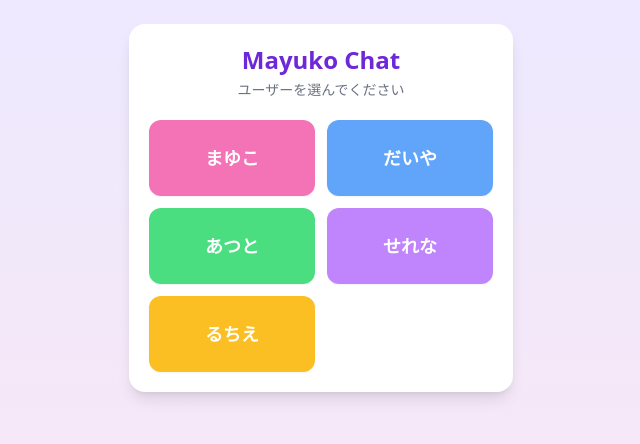
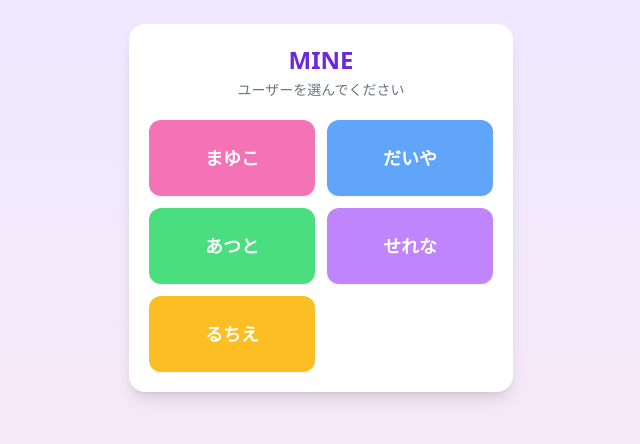
Before and after one commit to Hapiemon/Mayuko, a Next.js app: page / in a window 1280 px wide. Shown: the top 444 px of the page, without its empty margins (319-959 px from the left). Built offline with nearby package versions, Linux system fonts and the light colour scheme.

Commit message:
feat: rename application to MINE and update related metadata

```diff
--- a/package.json
+++ b/package.json
@@ -1,5 +1,5 @@
 {
-  "name": "mayuko-chat",
+  "name": "mine-chat",
   "version": "0.1.0",
   "private": true,
   "scripts": {
--- a/src/app/chat/page.tsx
+++ b/src/app/chat/page.tsx
@@ -152,7 +152,7 @@ export default function ChatPage() {
       <header className="flex items-center justify-between px-4 py-3 bg-violet-600 text-white">
         <div>
           <p className="font-bold text-lg leading-tight">{currentUser}</p>
-          <p className="text-violet-200 text-xs">Mayuko Chat</p>
+          <p className="text-violet-200 text-xs">MINE</p>
         </div>
         <button
           onClick={() => { sessionStorage.removeItem('chatUser'); router.push('/'); }}
--- a/src/app/layout.tsx
+++ b/src/app/layout.tsx
@@ -2,13 +2,13 @@ import type { Metadata } from 'next';
 import './globals.css';
 
 export const metadata: Metadata = {
-  title: 'Mayuko Chat',
-  description: 'みんなのチャットアプリ',
+  title: 'MINE',
+  description: 'みんなのプライベートチャット',
   manifest: '/manifest.webmanifest',
   appleWebApp: {
     capable: true,
     statusBarStyle: 'default',
-    title: 'Mayuko Chat',
+    title: 'MINE',
   },
   icons: {
     icon: '/icon.png',
@@ -22,7 +22,7 @@ export default function RootLayout({ children }: { children: React.ReactNode })
       <head>
         <meta name="apple-mobile-web-app-capable" content="yes" />
         <meta name="apple-mobile-web-app-status-bar-style" content="default" />
-        <meta name="apple-mobile-web-app-title" content="Mayuko Chat" />
+        <meta name="apple-mobile-web-app-title" content="MINE" />
         <meta name="theme-color" content="#7C3AED" />
         <link rel="apple-touch-icon" href="/icon.png" />
         <link rel="icon" href="/icon.png" />
--- a/src/app/page.tsx
+++ b/src/app/page.tsx
@@ -21,7 +21,7 @@ export default function Home() {
   return (
     <main className="min-h-dvh bg-gradient-to-b from-violet-100 to-pink-100 px-4 py-6">
       <div className="w-full max-w-sm mx-auto bg-white rounded-2xl shadow-lg p-5">
-        <h1 className="text-2xl font-bold text-center text-violet-700 mb-1">Mayuko Chat</h1>
+        <h1 className="text-2xl font-bold text-center text-violet-700 mb-1">MINE</h1>
         <p className="text-center text-gray-500 mb-5 text-sm">ユーザーを選んでください</p>
         <div className="grid grid-cols-2 gap-3">
           {USERS.map((user) => (
```
Also changed, not shown: public/manifest.webmanifest.
